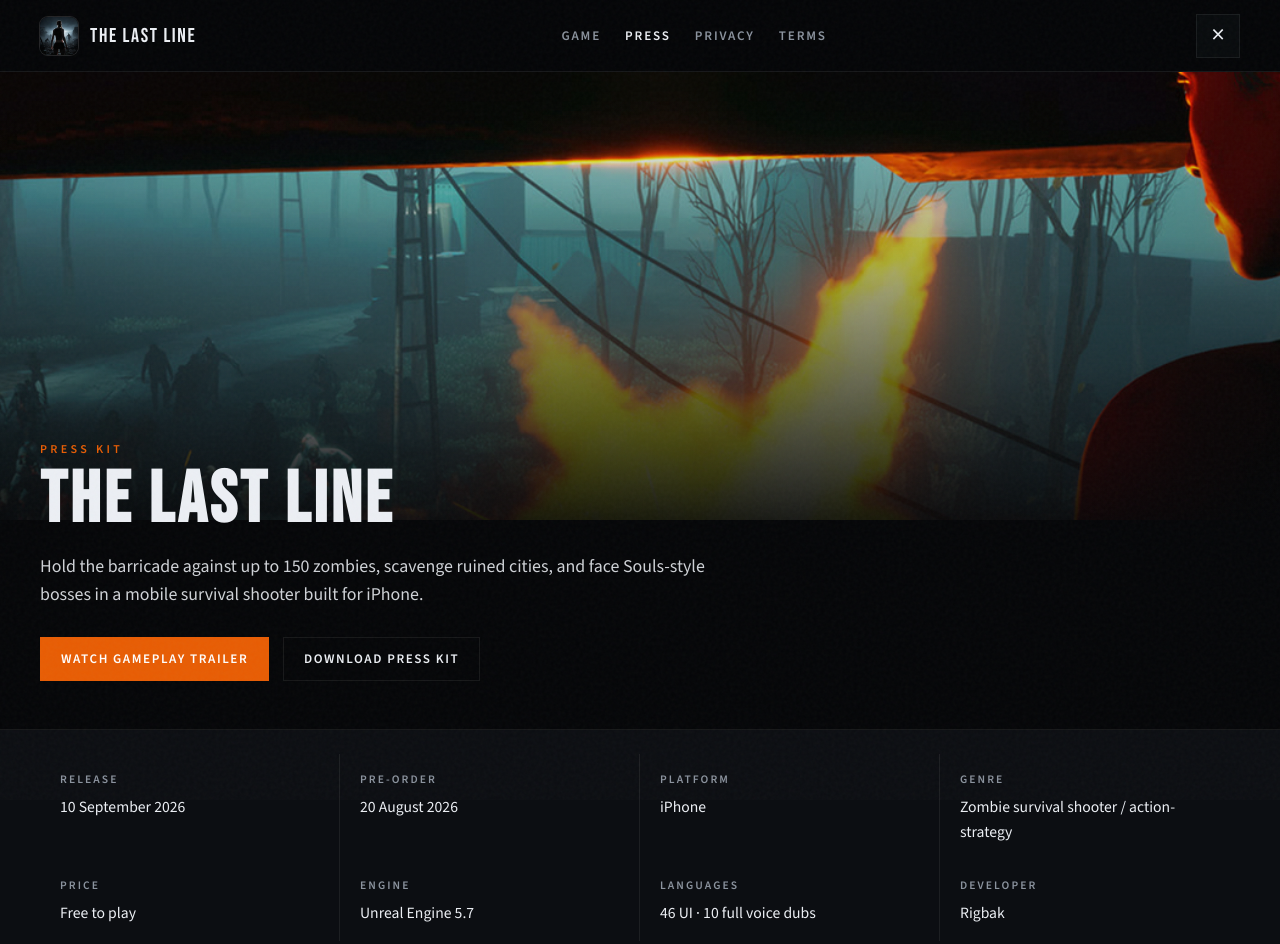
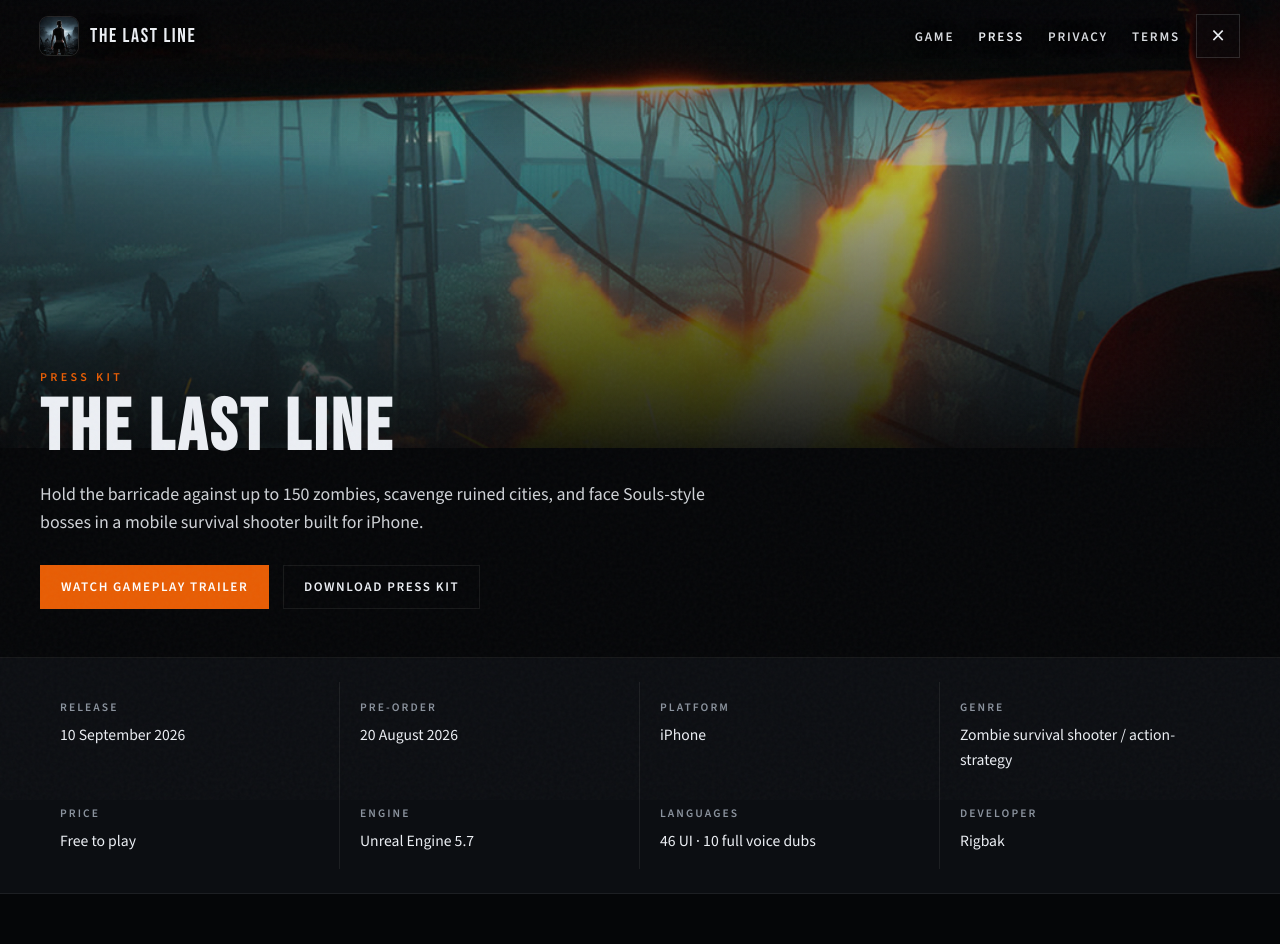
Before and after one commit to HakanErunsal/thelastline-site, a website: page press/index.html in a window 1280 px wide. Shown: the top 944 px of the page. Drawn offline with nearby package versions, Linux system fonts and the light colour scheme.

Commit message:
Improve header readability over hero and align press nav layout.
Add a top gradient scrim on the transparent header and group press nav with the close button on the right.

Co-authored-by: Cursor <cursoragent@cursor.com>

```diff
--- a/css/styles.css
+++ b/css/styles.css
@@ -99,7 +99,26 @@ body::after {
   display: flex;
   align-items: center;
   justify-content: center;
+  isolation: isolate;
   transition: background 0.35s var(--ease), border-color 0.35s var(--ease);
+}
+
+.site-header::before {
+  content: "";
+  position: absolute;
+  inset: 0 0 auto;
+  height: calc(var(--header-h) + env(safe-area-inset-top, 0px) + 5rem);
+  background: linear-gradient(
+    180deg,
+    rgba(5, 6, 8, 0.92) 0%,
+    rgba(5, 6, 8, 0.62) 42%,
+    rgba(5, 6, 8, 0.22) 72%,
+    transparent 100%
+  );
+  pointer-events: none;
+  z-index: -1;
+  opacity: 1;
+  transition: opacity 0.35s var(--ease);
 }
 
 .site-header--solid,
@@ -107,6 +126,20 @@ body::after {
   background: rgba(5, 6, 8, 0.92);
   backdrop-filter: blur(14px);
   border-bottom: 1px solid var(--line);
+}
+
+.site-header--solid::before,
+.site-header.is-scrolled::before {
+  opacity: 0;
+}
+
+.site-header:not(.is-scrolled):not(.site-header--solid) .brand,
+.site-header:not(.is-scrolled):not(.site-header--solid) .nav a {
+  text-shadow: 0 1px 2px rgba(0, 0, 0, 0.95), 0 2px 16px rgba(0, 0, 0, 0.85);
+}
+
+.site-header:not(.is-scrolled):not(.site-header--solid) .nav {
+  color: rgba(236, 239, 244, 0.92);
 }
 
 .site-header__inner {
@@ -115,6 +148,14 @@ body::after {
   align-items: center;
   justify-content: space-between;
   gap: 1rem;
+}
+
+.site-header__actions {
+  display: flex;
+  align-items: center;
+  gap: 0.75rem;
+  flex-shrink: 0;
+  margin-left: auto;
 }
 
 .brand {
@@ -866,14 +907,6 @@ body::after {
 
 /* Press kit */
 
-.press-page .site-header {
-  position: sticky;
-}
-
-.press-page .site-header__inner {
-  position: relative;
-}
-
 .press-close {
   display: grid;
   place-items: center;
@@ -887,6 +920,12 @@ body::after {
   font-size: 1.65rem;
   line-height: 1;
   transition: border-color 0.25s var(--ease), color 0.25s var(--ease);
+}
+
+.site-header:not(.is-scrolled):not(.site-header--solid) .press-close {
+  background: rgba(5, 6, 8, 0.55);
+  border-color: rgba(255, 255, 255, 0.14);
+  box-shadow: 0 2px 16px rgba(0, 0, 0, 0.65);
 }
 
 .press-close:hover {
--- a/press/index.html
+++ b/press/index.html
@@ -35,7 +35,7 @@
     />
   </head>
   <body class="press-page">
-    <header class="site-header site-header--solid" id="header">
+    <header class="site-header" id="header">
       <div class="site-header__inner">
         <a class="brand" href="../index.html">
           <img
@@ -47,6 +47,7 @@
           />
           <span>The Last Line</span>
         </a>
+        <div class="site-header__actions">
           <nav class="nav" aria-label="Site">
             <a href="../index.html">Game</a>
             <a href="index.html" aria-current="page">Press</a>
@@ -56,6 +57,7 @@
           <a class="press-close" href="../index.html" aria-label="Back to main page">
             <span aria-hidden="true">×</span>
           </a>
+        </div>
       </div>
     </header>
 
@@ -608,6 +610,16 @@
     <script>
       document.getElementById("year").textContent = new Date().getFullYear();
 
+      const header = document.getElementById("header");
+      window.addEventListener(
+        "scroll",
+        () => {
+          header?.classList.toggle("is-scrolled", window.scrollY > 48);
+        },
+        { passive: true }
+      );
+      header?.classList.toggle("is-scrolled", window.scrollY > 48);
+
       const trailerPlay = document.getElementById("trailer-play");
       const trailerVideo = document.getElementById("trailer-video");
       const pressTrailer = document.getElementById("press-trailer");
```
Lines whose indentation alone changed are shown as unchanged.
